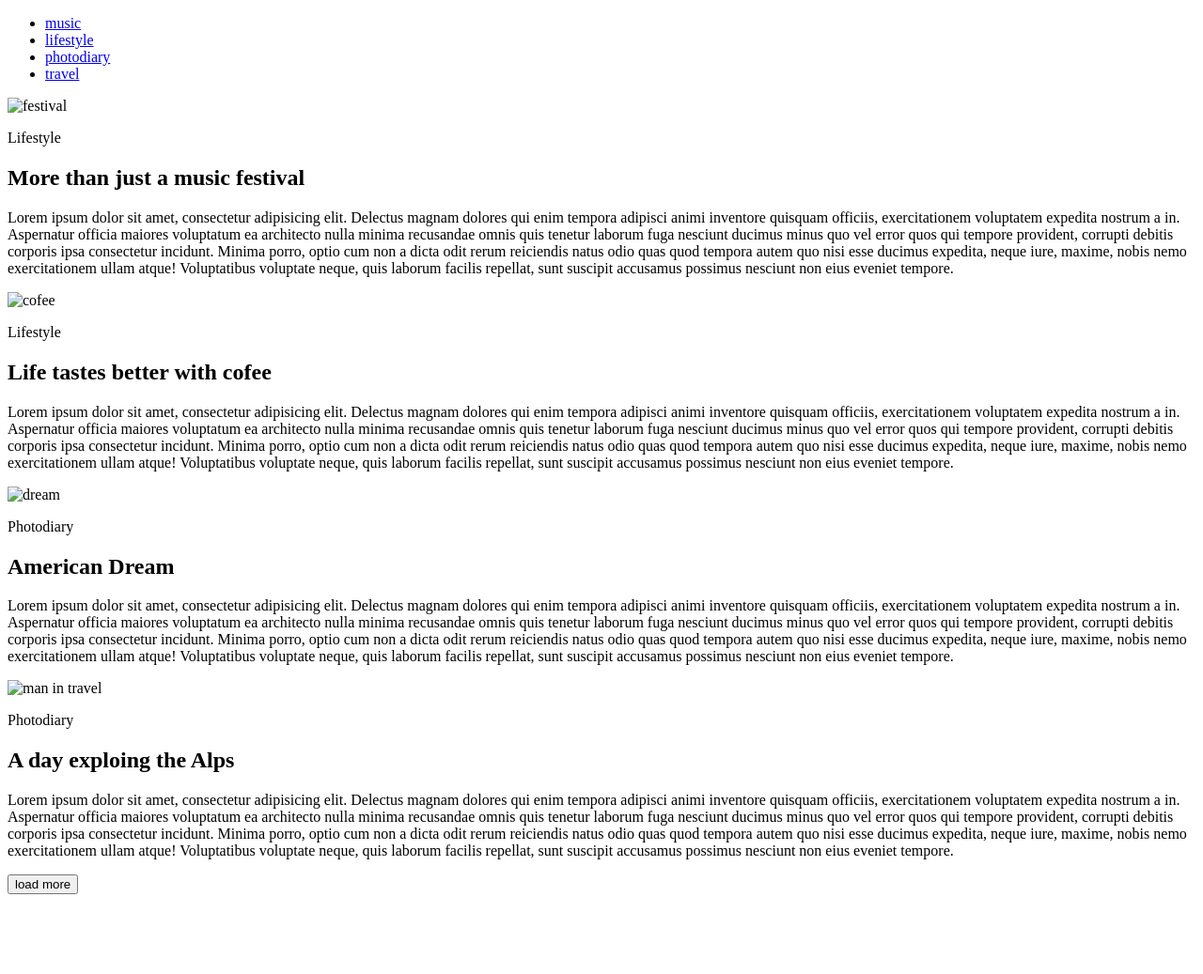
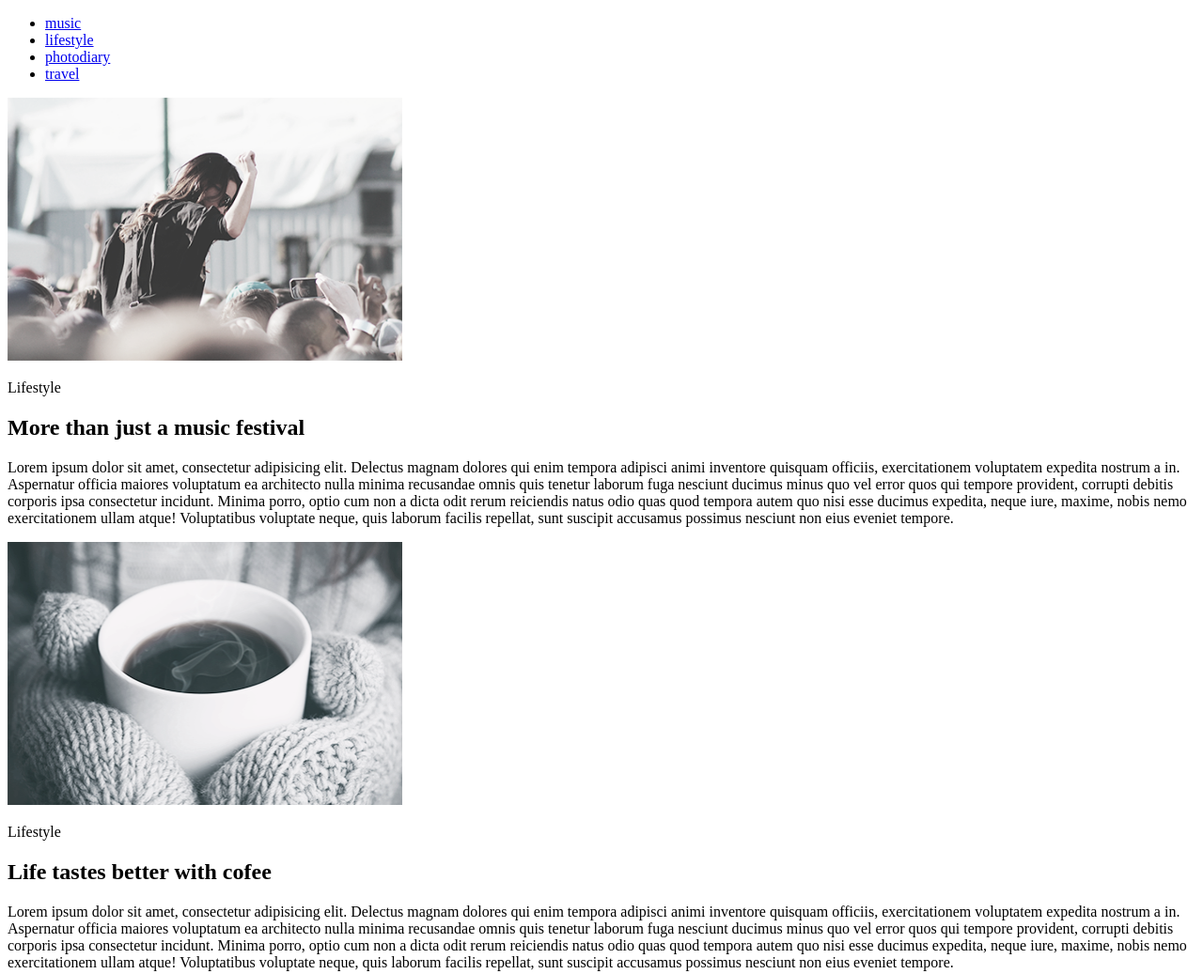
Before and after one commit to Segumo/goit-fe-course, a plain HTML site: page Module-1-2/index.html in a window 1280 px wide. Shown: the top 1037 px of the page at 94% size. Before the commit the page ends 960 px from the top, so only its background shows below. Drawn offline with Linux system fonts and the light colour scheme.

Commit message:
another-commit

```diff
--- a/Module-1-2/index.html
+++ b/Module-1-2/index.html
@@ -20,51 +20,55 @@
 		</nav>
 	</header>
 	<main>
-		<section class="music" id="music">
+		<section>
+		<article class="music" id="music">
 
-				<img src="IMG_20200216_162120_761.jpg" alt="festival" height="400px" width="400px">
+				<img src="img/IMG_20200216_162120_761.jpg" alt="festival" height="280" width="420">
 			<p>Lifestyle</p>
 
 			<h2>More than just a music festival</h2>
 
 			<p>Lorem ipsum dolor sit amet, consectetur adipisicing elit. Delectus magnam dolores qui enim tempora adipisci animi inventore quisquam officiis, exercitationem voluptatem expedita nostrum a in. Aspernatur officia maiores voluptatum ea architecto nulla minima recusandae omnis quis tenetur laborum fuga nesciunt ducimus minus quo vel error quos qui tempore provident, corrupti debitis corporis ipsa consectetur incidunt. Minima porro, optio cum non a dicta odit rerum reiciendis natus odio quas quod tempora autem quo nisi esse ducimus expedita, neque iure, maxime, nobis nemo exercitationem ullam atque! Voluptatibus voluptate neque, quis laborum facilis repellat, sunt suscipit accusamus possimus nesciunt non eius eveniet tempore.</p>
 
+			</article>
 
 
-		</section>
-		<section class="lifestyle" id="lifestyle">
+		<article class="lifestyle" id="lifestyle">
 
 
-		<img src="IMG_20200216_162124_463.jpg" alt="cofee" height="400px" width="400px">
+		<img src="img/IMG_20200216_162124_463.jpg" alt="cofee" height="280" width="420">
 			<p>Lifestyle</p>
 
 			<h2>Life tastes better with cofee</h2>
 
 			<p>Lorem ipsum dolor sit amet, consectetur adipisicing elit. Delectus magnam dolores qui enim tempora adipisci animi inventore quisquam officiis, exercitationem voluptatem expedita nostrum a in. Aspernatur officia maiores voluptatum ea architecto nulla minima recusandae omnis quis tenetur laborum fuga nesciunt ducimus minus quo vel error quos qui tempore provident, corrupti debitis corporis ipsa consectetur incidunt. Minima porro, optio cum non a dicta odit rerum reiciendis natus odio quas quod tempora autem quo nisi esse ducimus expedita, neque iure, maxime, nobis nemo exercitationem ullam atque! Voluptatibus voluptate neque, quis laborum facilis repellat, sunt suscipit accusamus possimus nesciunt non eius eveniet tempore.</p>
 
-		</section>
+		</article>
 
-				<section class="photodiary" id="photodiary">
+				<article class="photodiary" id="photodiary">
 
-			<img src="IMG_20200216_162128_372.jpg" alt="dream" height="400px" width="400px">
+			<img src="img/IMG_20200216_162128_372.jpg" alt="dream" height="280" width="420">
 
 			<p>Photodiary</p>
 
 			<h2>American Dream</h2>
 
 			<p>Lorem ipsum dolor sit amet, consectetur adipisicing elit. Delectus magnam dolores qui enim tempora adipisci animi inventore quisquam officiis, exercitationem voluptatem expedita nostrum a in. Aspernatur officia maiores voluptatum ea architecto nulla minima recusandae omnis quis tenetur laborum fuga nesciunt ducimus minus quo vel error quos qui tempore provident, corrupti debitis corporis ipsa consectetur incidunt. Minima porro, optio cum non a dicta odit rerum reiciendis natus odio quas quod tempora autem quo nisi esse ducimus expedita, neque iure, maxime, nobis nemo exercitationem ullam atque! Voluptatibus voluptate neque, quis laborum facilis repellat, sunt suscipit accusamus possimus nesciunt non eius eveniet tempore.</p>
-		</section>
+		</article>
 
-		<section class="travel" id="travel">
+		<article class="travel" id="travel">
 
-			<img src="IMG_20200216_162132_777.jpg" alt="man in travel" height="400px" width="400px">
+			<img src="img/IMG_20200216_162132_777.jpg" alt="man in travel" height="280" width="420">
 
 			<p>Photodiary</p>
 
 			<h2>A day exploing the Alps</h2>
 
 			<p>Lorem ipsum dolor sit amet, consectetur adipisicing elit. Delectus magnam dolores qui enim tempora adipisci animi inventore quisquam officiis, exercitationem voluptatem expedita nostrum a in. Aspernatur officia maiores voluptatum ea architecto nulla minima recusandae omnis quis tenetur laborum fuga nesciunt ducimus minus quo vel error quos qui tempore provident, corrupti debitis corporis ipsa consectetur incidunt. Minima porro, optio cum non a dicta odit rerum reiciendis natus odio quas quod tempora autem quo nisi esse ducimus expedita, neque iure, maxime, nobis nemo exercitationem ullam atque! Voluptatibus voluptate neque, quis laborum facilis repellat, sunt suscipit accusamus possimus nesciunt non eius eveniet tempore.</p>
+		</article>
+
 		</section>
+
 		<button>load more</button>
 	</main>
 	<footer></footer>
```
